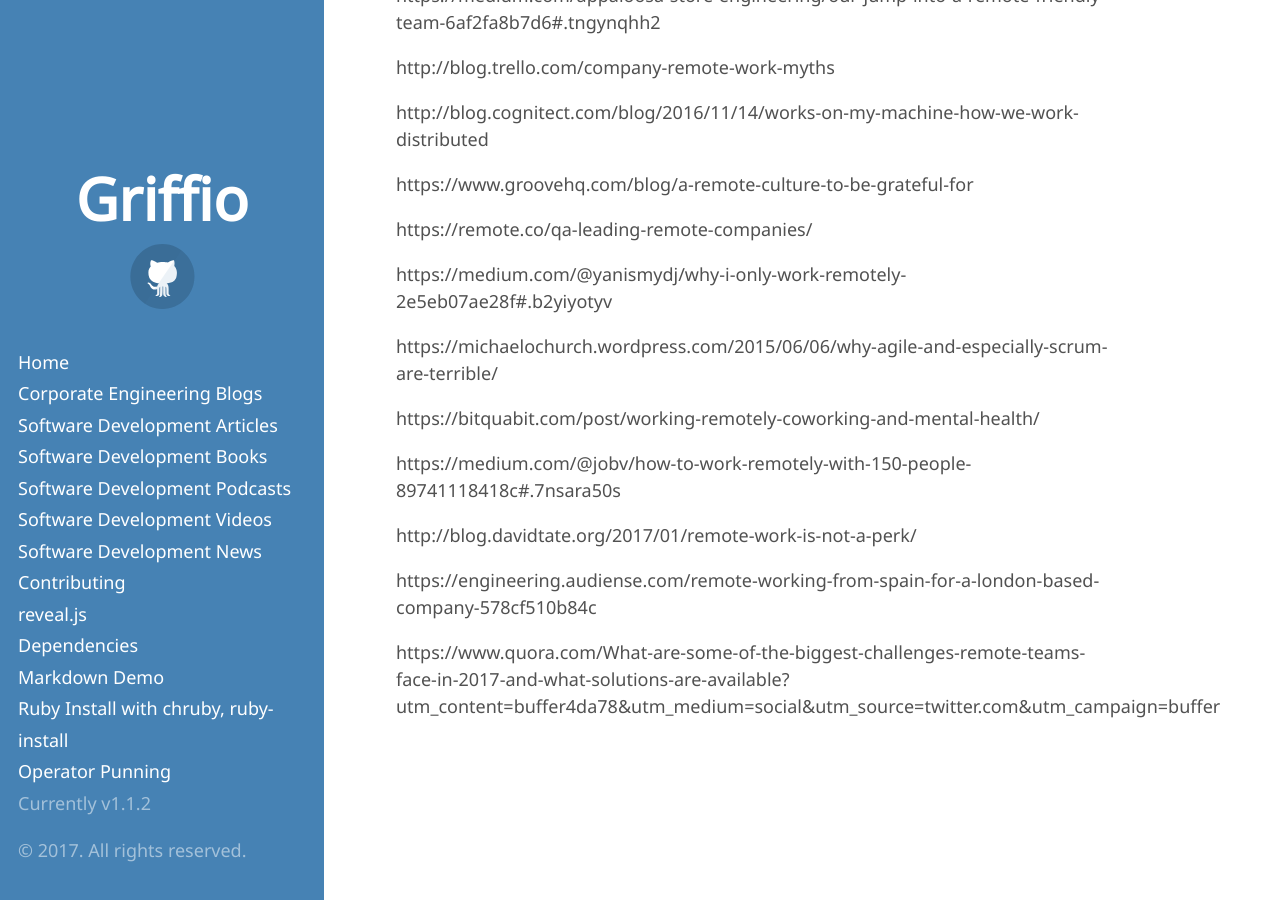
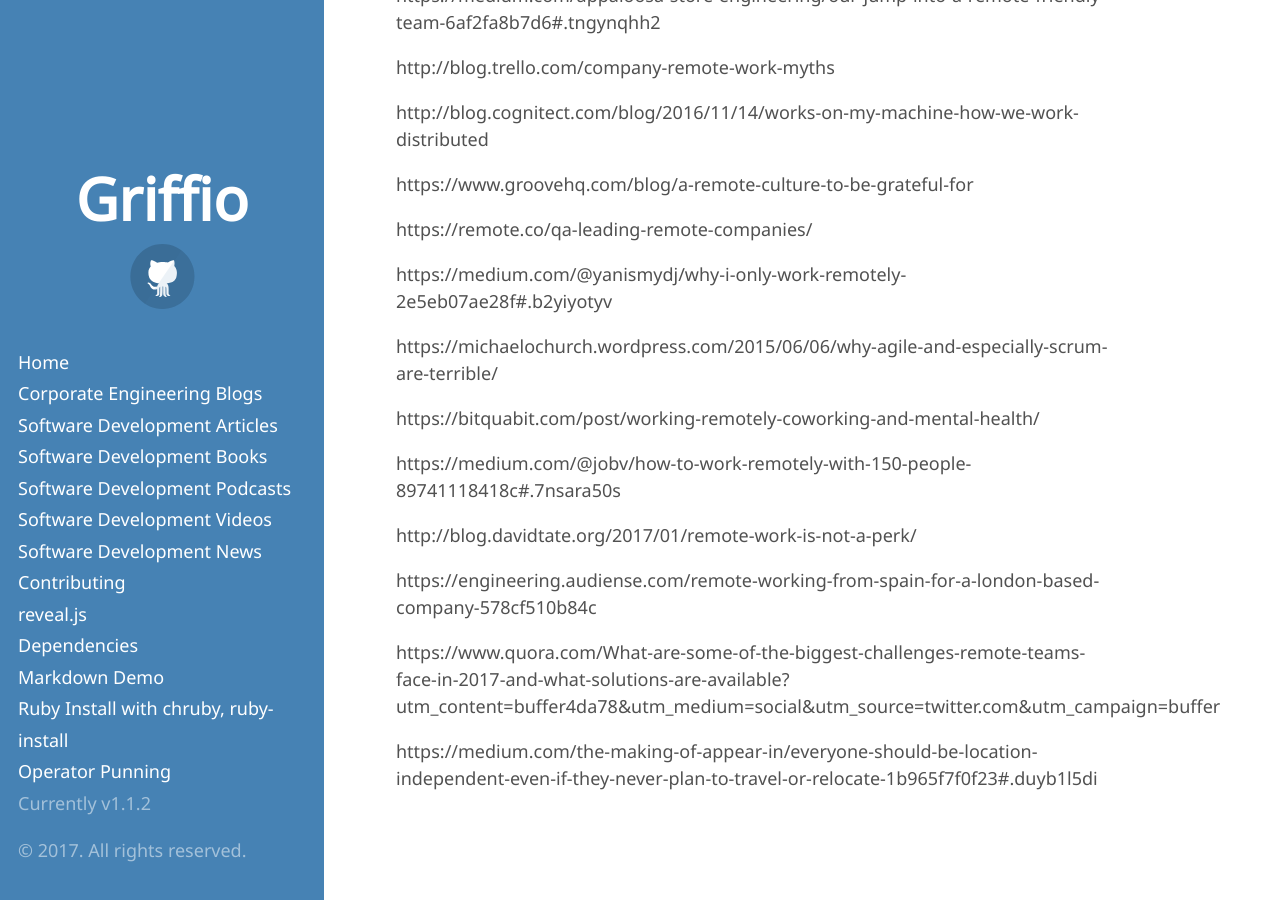
Before and after one commit to griffio/griffio.github.io, a Jekyll site: the page built from distributed_and_remote.md, in a window 1280 px wide and 900 px high, scrolled down 4923 px. Built offline with Jekyll 4.4.1, drawn with Linux system fonts in a browser that asks for light colours; some web fonts are replaced; our own code applies the rules of GitHub Pages for plain Markdown files; some of the changed lines change nothing that is shown.

Commit message:
Update distributed_and_remote.md

```diff
--- a/distributed_and_remote.md
+++ b/distributed_and_remote.md
@@ -209,3 +209,5 @@ http://blog.davidtate.org/2017/01/remote-work-is-not-a-perk/
 https://engineering.audiense.com/remote-working-from-spain-for-a-london-based-company-578cf510b84c
 
 https://www.quora.com/What-are-some-of-the-biggest-challenges-remote-teams-face-in-2017-and-what-solutions-are-available?utm_content=buffer4da78&utm_medium=social&utm_source=twitter.com&utm_campaign=buffer
+
+https://medium.com/the-making-of-appear-in/everyone-should-be-location-independent-even-if-they-never-plan-to-travel-or-relocate-1b965f7f0f23#.duyb1l5di
```
